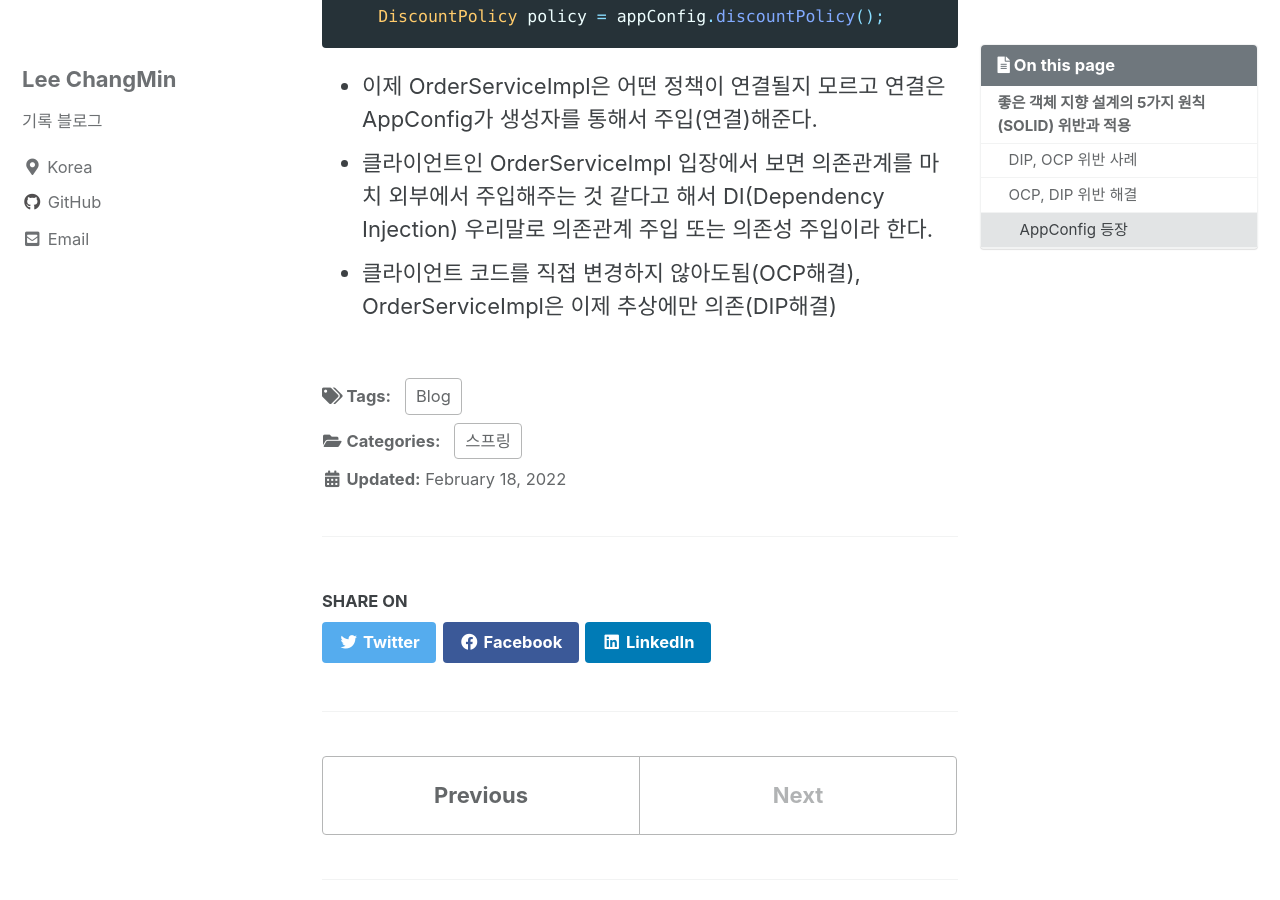
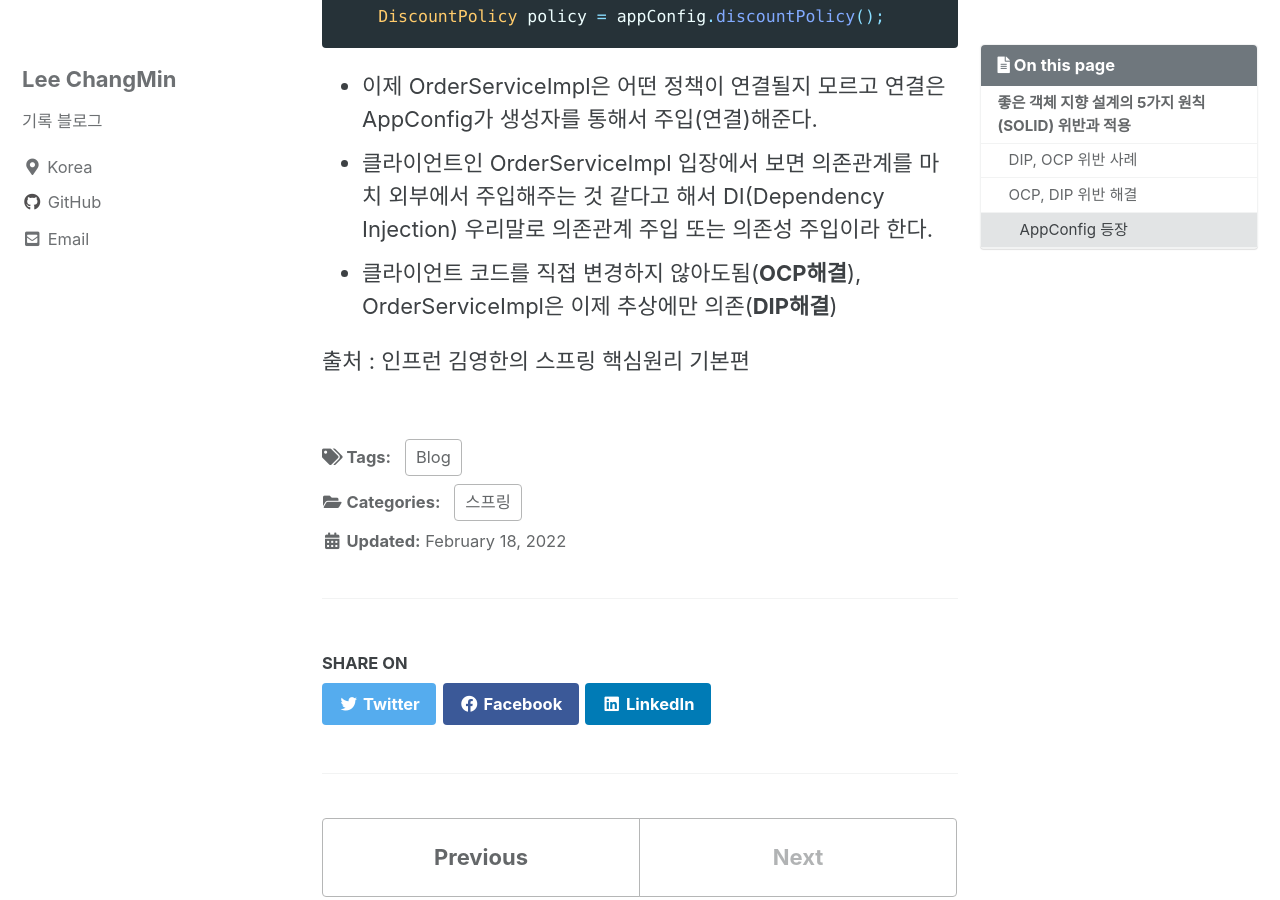
Before and after one commit to changmin2/changmin2.github.io, a Jekyll site: the page built from _posts/스프링/2022-02-18-SOLID원칙적용.md, in a window 1280 px wide and 900 px high, scrolled down 3748 px. Built offline with Jekyll 4.4.1, drawn with Linux system fonts in a browser that asks for light colours; cached includes are drawn as plain includes; comment, search, counter and statistics services are not loaded.

Commit message:
출처수정

````diff
--- a/_posts/스프링/2022-02-18-SOLID원칙적용.md
+++ b/_posts/스프링/2022-02-18-SOLID원칙적용.md
@@ -110,4 +110,6 @@ AppConfig 이용
 ```
 - 이제 OrderServiceImpl은 어떤 정책이 연결될지 모르고 연결은 AppConfig가 생성자를 통해서 주입(연결)해준다.
 - 클라이언트인 OrderServiceImpl 입장에서 보면 의존관계를 마치 외부에서 주입해주는 것 같다고 해서 DI(Dependency Injection) 우리말로 의존관계 주입 또는 의존성 주입이라 한다.
-- 클라이언트 코드를 직접 변경하지 않아도됨(OCP해결), OrderServiceImpl은 이제 추상에만 의존(DIP해결)
+- 클라이언트 코드를 직접 변경하지 않아도됨(**OCP해결**), OrderServiceImpl은 이제 추상에만 의존(**DIP해결**)
+
+출처 : 인프런 김영한의 스프링 핵심원리 기본편
````
